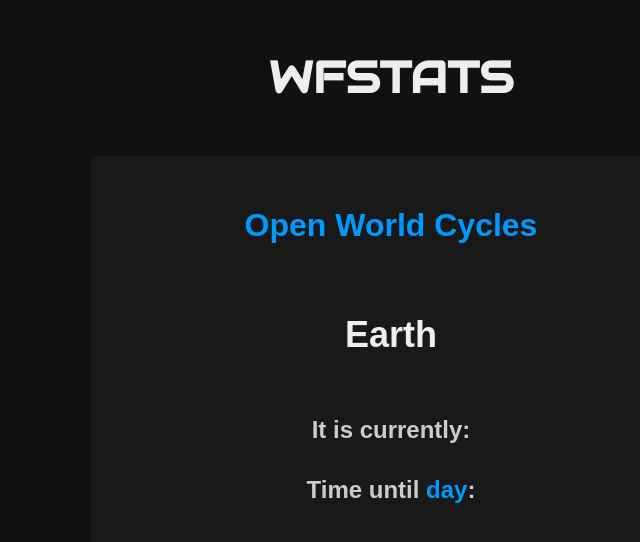
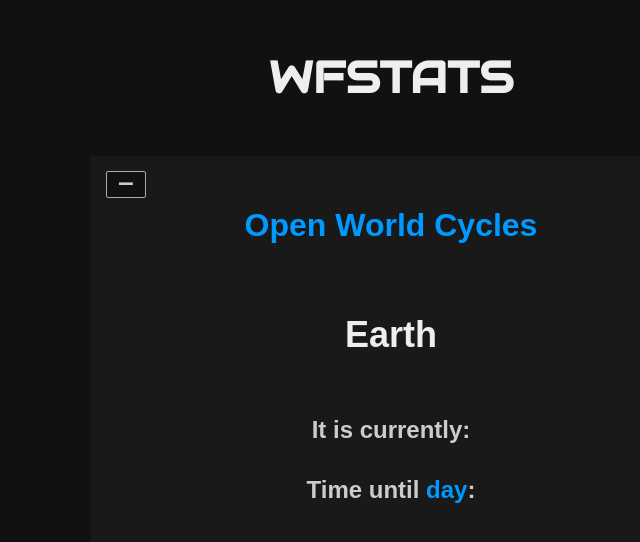
Before and after one commit to cristicismas/wfstats, a Next.js app: page / in a window 1280 px wide. Shown: the top 542 px of the page, without its empty margins (249-889 px from the left). Built offline with nearby package versions, Linux system fonts and the light colour scheme; no server answers; a web font is replaced by a local one.

Commit message:
Add a collapse functionality on the Open World section

```diff
--- a/components/OpenWorld/OpenWorld.js
+++ b/components/OpenWorld/OpenWorld.js
@@ -19,10 +19,26 @@
     getWorldCycles().then(timers => setWorldTimers(timers));
   }, []);
 
+  const [isCollapsed, setIsCollapsed] = useState(false);
+
+  useEffect(() => {
+    let openWorldSection = document.getElementById('open-world');
+
+    if (isCollapsed) {
+      openWorldSection.classList.add('collapsed');
+    } else {
+      openWorldSection.classList.remove('collapsed');
+    }
+  }, [isCollapsed]);
+
   const { earthCycle } = worldTimers;
 
   return (
-    <section id="open-world">
+    <section id="open-world" onClick={() => (isCollapsed ? setIsCollapsed(!isCollapsed) : {})}>
+      <button className="collapse-btn" onClick={() => setIsCollapsed(!isCollapsed)}>
+        <span className="sign">{isCollapsed ? '+' : '‒'}</span>
+      </button>
+
       <h2 className="section-title">Open World Cycles</h2>
 
       <EarthCycle cycle={earthCycle} />
--- a/static/styles/OpenWorld.scss
+++ b/static/styles/OpenWorld.scss
@@ -1,14 +1,46 @@
 #open-world {
   width: 600px;
+  max-height: 415px;
   margin: auto;
   background-color: #191919;
   padding: 25px 50px;
   text-align: center;
+  position: relative;
+  overflow: hidden;
+
+  &,
+  & > * {
+    transition: all .5s;
+  }
+
+  .collapse-btn {
+    display: flex;
+    align-content: center;
+    justify-content: center;
+    background-color: #111;
+    width: 40px;
+    height: 27px;
+    border: 1px solid #aaa;
+    border-radius: 2px;
+    cursor: pointer;
+    position: absolute;
+    left: 15px;
+    top: 15px;
+
+    .sign {
+      font-weight: bold;
+      font-size: 25px;
+      color: #ccc;
+      position: relative;
+      top: -5px;
+    }
+  }
 
   .section-title {
     font-size: 32px;
     color: rgb(0, 153, 255);
     margin-bottom: 70px;
+    position: relative;
   }
 
   .world-name {
@@ -22,4 +54,17 @@
     font-size: 24px;
     color: #ccc;
   }
+
+  &.collapsed {
+    max-height: 57px;
+    cursor: pointer;
+
+    & > *:not(.section-title):not(.collapse-btn) {
+      opacity: 0;
+    }
+
+    .section-title {
+      transform: translateY(-45px);
+    }
+  }
 }
```
